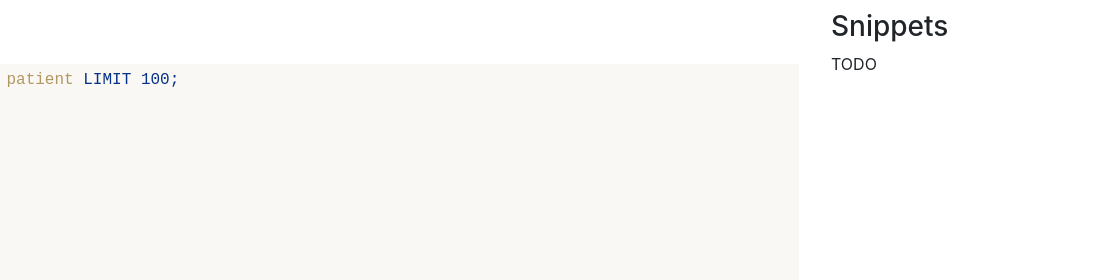
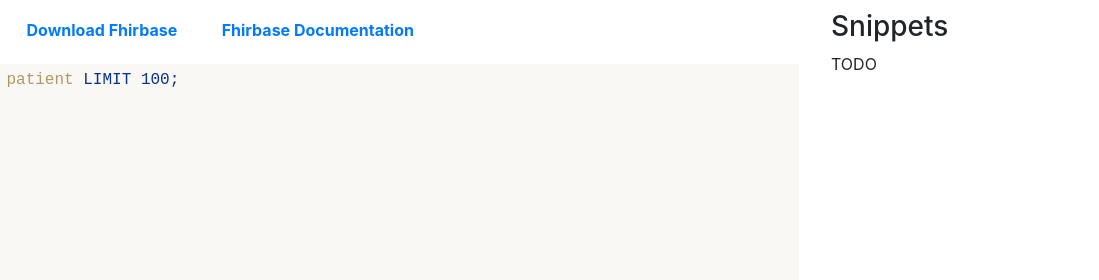
Before and after one commit to fhirbase/fhirbase, a plain HTML site: page web/index.html in a window 1280 px wide. Shown: the top 280 px of the page, 181-1280 px from the left. Drawn offline with nearby package versions, Linux system fonts and the light colour scheme; no server answers.

Commit message:
web: add links to demo's menu

```diff
--- a/web/app.css
+++ b/web/app.css
@@ -26,6 +26,13 @@
 
 #menu {
     padding: 5px 0 15px;
+}
+
+#menu a {
+  font-weight: bold;
+  display: inline-block;
+  margin-right: 2.5em;
+  vertical-align: middle;
 }
 
 #menu h3 {
--- a/web/index.html
+++ b/web/index.html
@@ -21,7 +21,11 @@
     <div id="container">
       <div id="left">
         <div id="menu">
-            <a href="https://www.health-samurai.io/fhirbase"><img src="logo.svg"/></a>
+          <a href="https://www.health-samurai.io/fhirbase" data-ga="fb-landing" data-ga-label="Demo page"><img src="logo.svg"/></a>
+
+          <a href="https://www.health-samurai.io/fhirbase-downloads" data-ga="fb-download" data-ga-label="Demo page">Download Fhirbase</a>
+
+          <a href="https://aidbox.gitbook.io/fhirbase/" data-ga="fb-docs-getting-started" data-ga-label="Demo page">Fhirbase Documentation</a>
         </div>
 
         <div id="editor">
```
